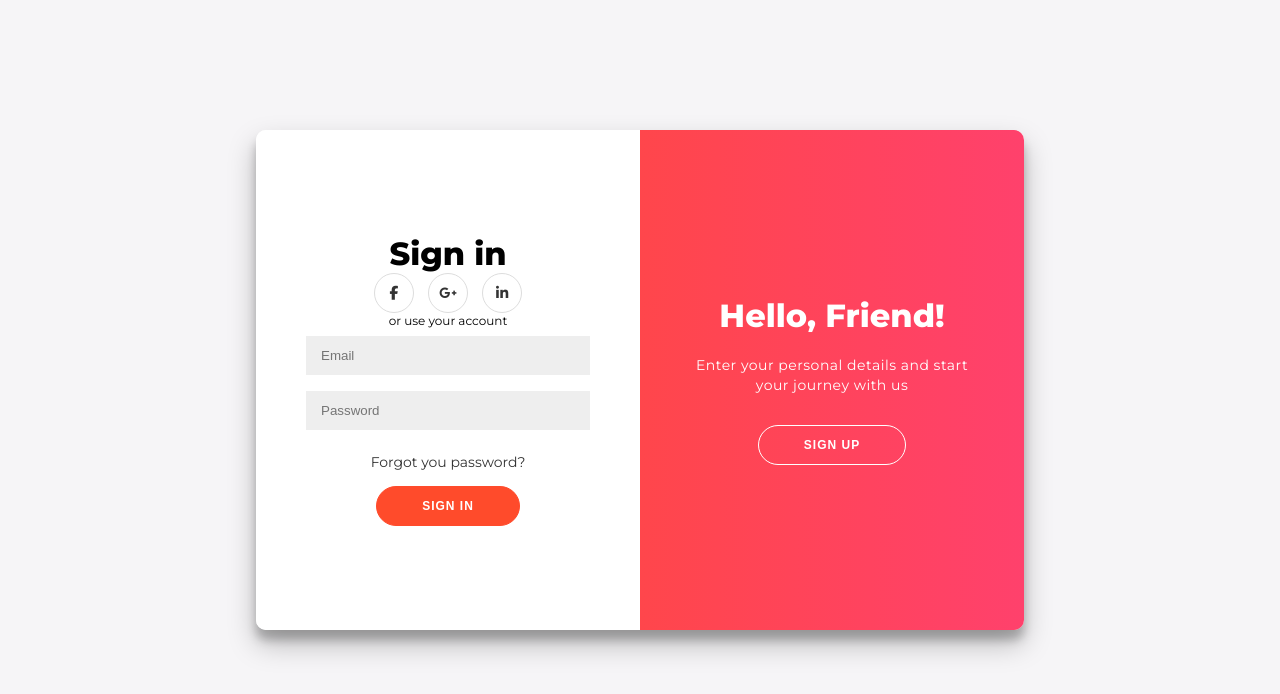
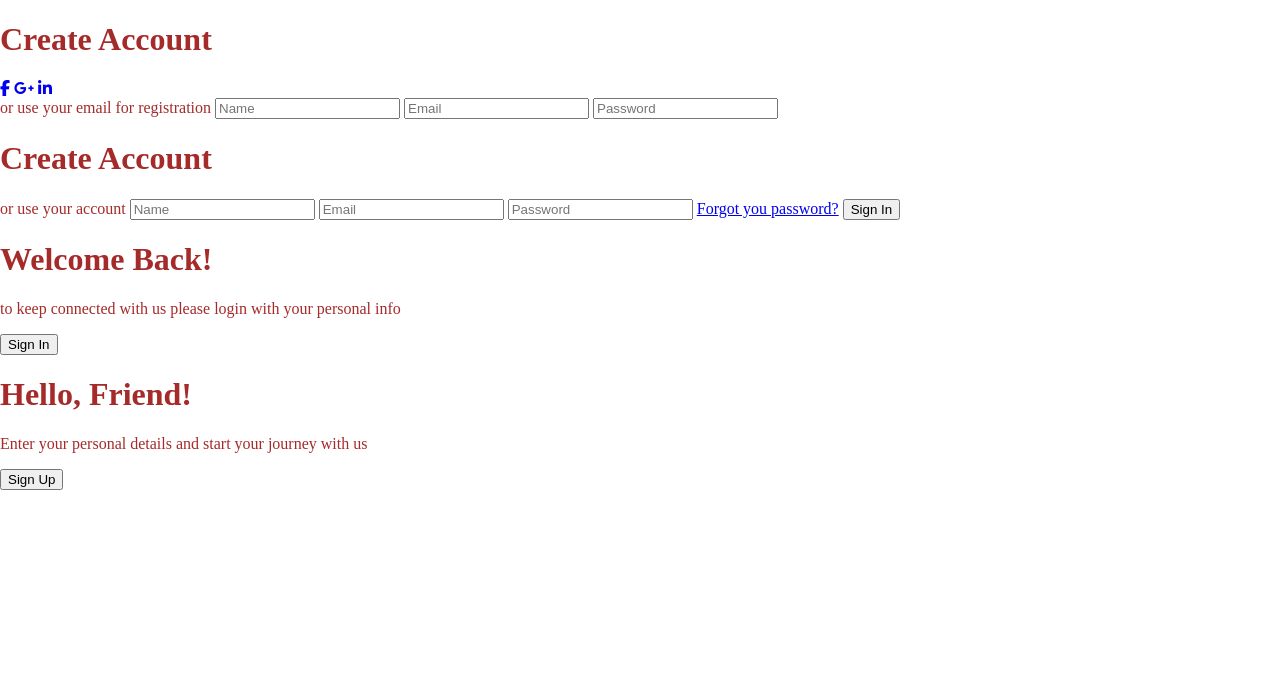
Before and after one commit to edgetechdev/ZaioChallengeLevel-3, a website: page index.html in a window 1280 px wide. Drawn offline with Linux system fonts and the light colour scheme.

Commit message:
Revert "added styles to the project"

```diff
--- a/css/style.css
+++ b/css/style.css
@@ -1,173 +1,10 @@
-@import url("https://fonts.googleapis.com/css?family=Montserrat:400,800");
-
-* {
-  box-sizing: border-box;
+body{
+    color: brown;
+    margin: 0;
+    padding: auto;
 }
-body {
-  font-family: "Montserrat", sans-serif;
-  background: #f6f5f7;
-  display: flex;
-  flex-direction: column;
-  justify-content: center;
-  align-items: center;
-  height: 100vh;
-  margin: -20px 0 50px;
+.wrapper{
+    background-color: firebrick;
+    width: 1140px;
+    height: 300vh;
 }
-
-h1 {
-  font-weight: bold;
-  margin: 0;
-}
-
-p {
-  font-size: 14px;
-  font-weight: 100;
-  line-height: 20px;
-  letter-spacing: 0.5px;
-  margin: 20px 0 30px;
-}
-
-span {
-  font-size: 12px;
-}
-
-a {
-  color: #333;
-  font-size: 14px;
-  text-decoration: none;
-  margin: 15px 0;
-}
-
-.container {
-  background: #fff;
-  border-radius: 10px;
-  box-shadow: 0 14px 28px rgba(0, 0, 0, 0.25), 0 10px 10px rgba(0, 0, 0, 0.22);
-  position: relative;
-  overflow: hidden;
-  width: 768px;
-  max-width: 100%;
-  min-height: 500px;
-}
-
-.form-container form {
-  background: #fff;
-  display: flex;
-  flex-direction: column;
-  padding: 0 50px;
-  height: 100%;
-  justify-content: center;
-  align-items: center;
-  text-align: center;
-}
-
-.social-container a {
-  border: 1px solid #ddd;
-  border-radius: 50%;
-  display: inline-flex;
-  justify-content: center;
-  align-items: center;
-  margin: 0 5px;
-  height: 40px;
-  width: 40px;
-}
-
-.form-container input {
-  background: #eee;
-  border: none;
-  padding: 12px 15px;
-  margin: 8px 0;
-  width: 100%;
-}
-
-button {
-  border-radius: 20px;
-  border: 1px solid #ff4b2b;
-  background: #ff4b2b;
-  color: #fff;
-  font-size: 12px;
-  font-weight: bold;
-  padding: 12px 45px;
-  letter-spacing: 1px;
-  text-transform: uppercase;
-  transition: transform 80ms ease-in;
-}
-
-button:active{
-    transform: scale(0.95);
-}
-
-button:focus{
-    outline: none;
-}
-
-button.ghost{
-    background: transparent;
-    border-color: #fff;
-}
-.form-container{
-    position: absolute;
-    top: 0;
-    height: 100%;
-    transition: all 0.6s ease-in-out
-}
-
-.sign-in-container{
-  left:0;
-  width: 50%;
-  z-index:2;
-}
-
-.sign-up-container{
-  left: 0;
-  width: 50%;
-  opacity: 0;
-  z-index: 1;
-}
-
-.overlay-container{
-  position: absolute;
-  top: 0;
-  left: 50%;
-  width: 50%;
-  height: 100%;
-  overflow: hidden;
-  transition: transform 0.6s ease-in-out;
-  z-index: 100;
-}
-
-.overlay{
-background: #ff416c;
-background: linear-gradient(to right, #ff4b2b, #ff416c)
- no-repeat 0 0 / cover;
- color: #fff;
- position: relative;
- left: -100%;
- height: 100%;
- width: 200%;
- transform: translateX(0);
- transition: transform 0.6s ease-in-out;
-}
-
-.overlay-panel{
-  position: absolute;
-  top: 0;
-  display: flex;
-  flex-direction: column;
-  justify-content: center;
-  align-items: center;
-  padding: 0 40px;
-  height: 100%;
-  width: 50%;
-  text-align: center;
-  transform: translateX(0);
-  transition: transform 0.6s ease-in-out;
-}
-
-.overlay-right{
-  right: 0;
-  transform: translateX(0);
-}
-
-.overlay-left{
-  transform: translateX(-20%);
-}
--- a/index.html
+++ b/index.html
@@ -27,14 +27,14 @@
 
       <div class="form-container sign-in-container">
         <form action="#">
-          <h1>Sign in</h1>
+          <h1>Create Account</h1>
           <div class="social-container">
-            <a href="#" class="social"><i class="fab fa-facebook-f"></i></a>
-            <a href="#" class="social"><i class="fab fa-google-plus-g"></i></a>
-            <a href="#" class="social"><i class="fab fa-linkedin-in"></i></a>
+            <a href="#" class="social"><i class="fab-fa-facebook-f"></i></a>
+            <a href="#" class="social"><i class="fab-fa-goggle-plus-g"></i></a>
+            <a href="#" class="social"><i class="fab-fa-linkedin-in"></i></a>
           </div>
           <span>or use your account</span>
-
+          <input type="text" placeholder="Name" />
           <input type="email" placeholder="Email" />
           <input type="password" placeholder="Password" />
           <a href="#">Forgot you password?</a>
@@ -46,9 +46,7 @@
         <div class="overlay">
             <div class="overlay-panel overlay-left">
                 <h1>Welcome Back!</h1>
-            <p>
-              to keep connected with us please login with your personal info
-            </p>
+                <p>to keep connected with us please login with your personal info</p>
                 <button class="ghost" id="sign-In">Sign In</button>
             </div>
             <div class="overlay-panel overlay-right">
@@ -61,4 +59,5 @@
     </div>
     <script src="js/script.js"></script>
   </body>
+
 </html>
```
Lines whose indentation alone changed are shown as unchanged.
